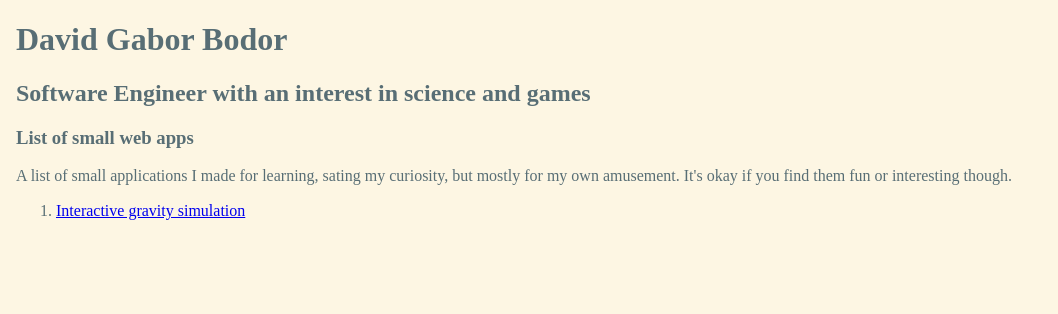
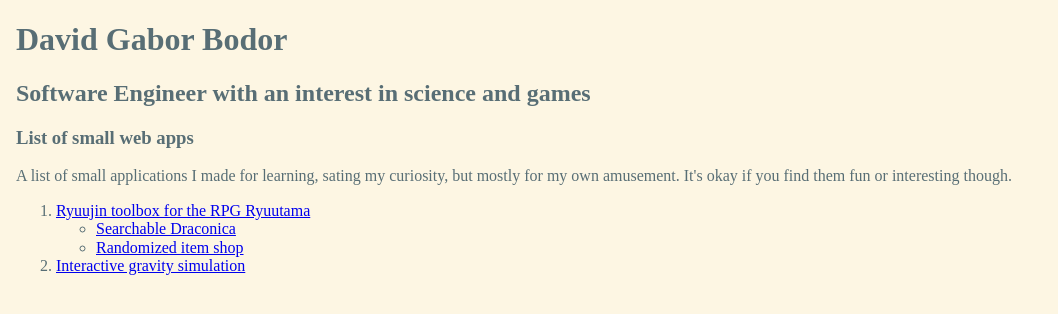
Before and after one commit to dragonfi/dragonfi.github.io, a website: page index.html in a window 1280 px wide. Shown: the whole page, without its empty margins (0-1058 px from the left). Drawn offline with Linux system fonts and the light colour scheme.

Commit message:
index: add draconica

```diff
--- a/index.html
+++ b/index.html
@@ -21,6 +21,17 @@
     </p>
     <ol>
       <li>
+        <a href="draconica/">Ryuujin toolbox for the RPG Ryuutama</a>
+        <ul>
+          <li>
+            <a href="draconica/draconica.html">Searchable Draconica</a>
+          </li>
+          <li>
+            <a href="itemshop.html">Randomized item shop</a>
+          </li>
+        </ul>
+      </li>
+      <li>
         <a href="01SolarSystem/index.html">Interactive gravity simulation</a>
       </li>
     </ol>
```
